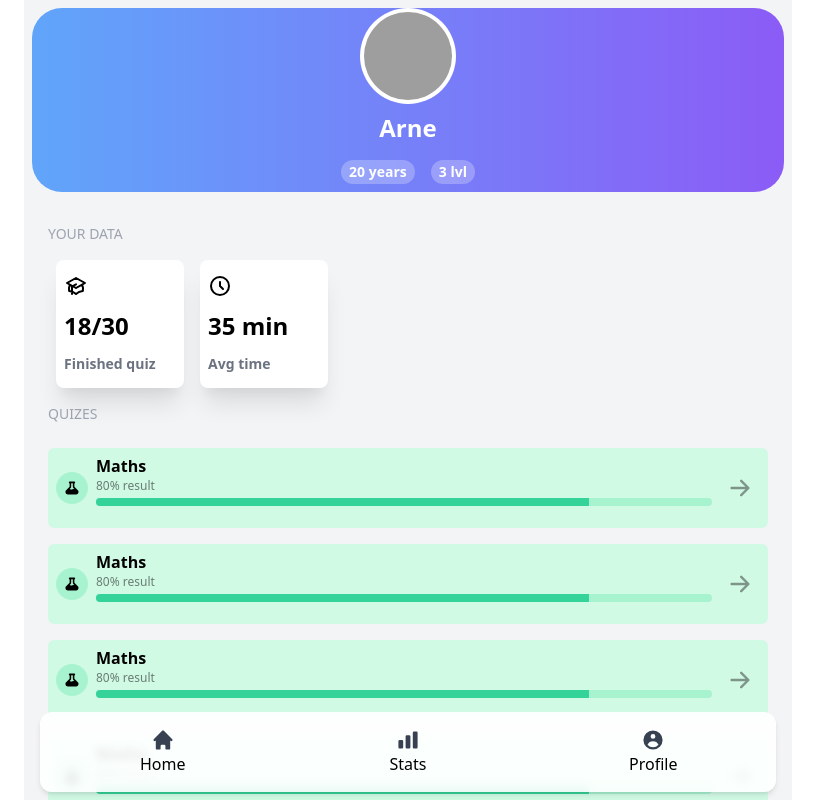
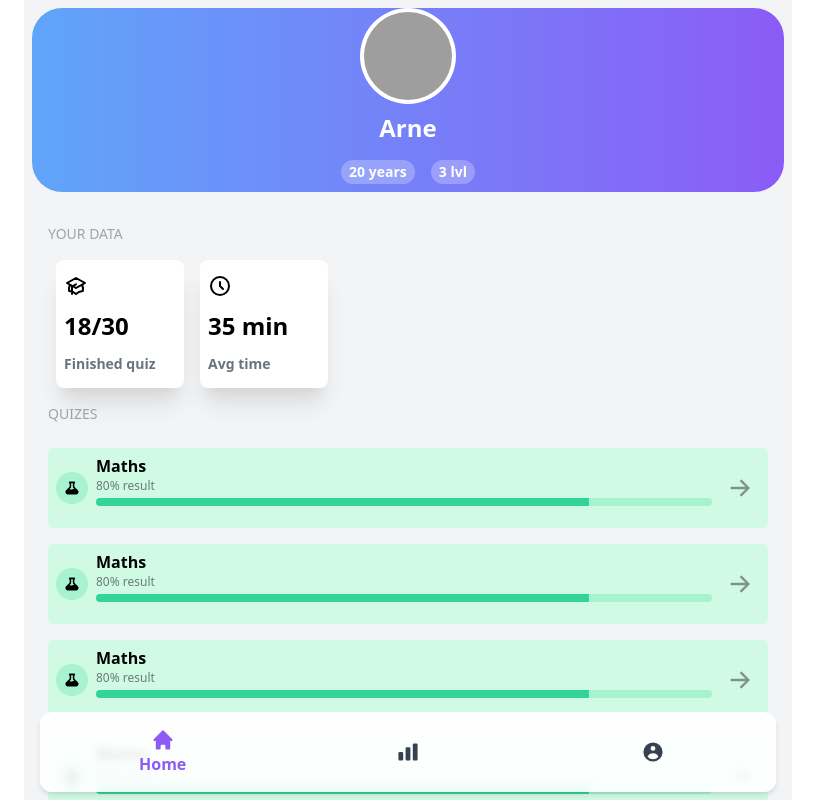
Before and after one commit to ArexSpeed/quizar, a Next.js app: page / in a window 1280 px wide. Shown: the whole page, without its empty margins (232-1047 px from the left). Built offline with nearby package versions, Linux system fonts and the light colour scheme; grey boxes are pictures that could not be loaded.

Commit message:
nav active

```diff
--- a/pages/index.js
+++ b/pages/index.js
@@ -1,6 +1,14 @@
 import Head from 'next/head'
+import { useRouter } from 'next/router'
+import { useState } from 'react';
 
 export default function Home() {
+  const [activeNav, setActiveNav] = useState('')
+  const router = useRouter();
+  const path = router.pathname;
+
+  console.log(path, 'router')
+  console.log(activeNav, 'active')
   return (
     <>
       <Head>
@@ -11,17 +19,32 @@ export default function Home() {
       <div className="fixed bottom-0 inset-x-0 z-10 w-full h-20 px-4 mx-auto mb-2 shadow:md md:max-w-screen-md">
       <nav className="w-full h-20 bg-white backdrop-filter backdrop-blur-sm bg-opacity-90 shadow-md rounded-xl">
         <ul className="flex flex-row justify-between items-center">
-          <li className="w-full h-20 flex flex-col justify-center items-center">
-            <svg className="w-6 h-6 text-gray-700" fill="currentColor" viewBox="0 0 20 20" xmlns="http://www.w3.org/2000/svg"><path d="M10.707 2.293a1 1 0 00-1.414 0l-7 7a1 1 0 001.414 1.414L4 10.414V17a1 1 0 001 1h2a1 1 0 001-1v-2a1 1 0 011-1h2a1 1 0 011 1v2a1 1 0 001 1h2a1 1 0 001-1v-6.586l.293.293a1 1 0 001.414-1.414l-7-7z" /></svg>
-            Home
+          <li
+            className="relative w-full h-20 flex flex-col justify-center items-center cursor-pointer"
+            onMouseEnter={() => setActiveNav('/')}
+            onTouchMoveCapture={() => setActiveNav('/')}
+            onMouseLeave={() => setActiveNav('')}
+          >
+            <svg className={`w-6 h-6 text-gray-700 ${(activeNav || path) === '/' && 'text-purple-500'}`} fill="currentColor" viewBox="0 0 20 20" xmlns="http://www.w3.org/2000/svg"><path d="M10.707 2.293a1 1 0 00-1.414 0l-7 7a1 1 0 001.414 1.414L4 10.414V17a1 1 0 001 1h2a1 1 0 001-1v-2a1 1 0 011-1h2a1 1 0 011 1v2a1 1 0 001 1h2a1 1 0 001-1v-6.586l.293.293a1 1 0 001.414-1.414l-7-7z" /></svg>
+            <h5 className={`${(activeNav || path) === '/' ? 'block' : 'hidden'} text-purple-500 font-semibold`}>Home</h5>
           </li>
-          <li className="w-full h-20 flex flex-col justify-center items-center">
-            <svg className="w-6 h-6 text-gray-700" fill="currentColor" viewBox="0 0 20 20" xmlns="http://www.w3.org/2000/svg"><path d="M2 11a1 1 0 011-1h2a1 1 0 011 1v5a1 1 0 01-1 1H3a1 1 0 01-1-1v-5zM8 7a1 1 0 011-1h2a1 1 0 011 1v9a1 1 0 01-1 1H9a1 1 0 01-1-1V7zM14 4a1 1 0 011-1h2a1 1 0 011 1v12a1 1 0 01-1 1h-2a1 1 0 01-1-1V4z" /></svg>
-            Stats
+          <li
+            className="relative w-full h-20 flex flex-col justify-center items-center cursor-pointer"
+            onMouseEnter={() => setActiveNav('/stats')}
+            onTouchMoveCapture={() => setActiveNav('/stats')}
+            onMouseLeave={() => setActiveNav('')}
+          >
+            <svg className={`w-6 h-6 text-gray-700 ${(activeNav || path) === '/stats' && 'text-purple-500'}`} fill="currentColor" viewBox="0 0 20 20" xmlns="http://www.w3.org/2000/svg"><path d="M2 11a1 1 0 011-1h2a1 1 0 011 1v5a1 1 0 01-1 1H3a1 1 0 01-1-1v-5zM8 7a1 1 0 011-1h2a1 1 0 011 1v9a1 1 0 01-1 1H9a1 1 0 01-1-1V7zM14 4a1 1 0 011-1h2a1 1 0 011 1v12a1 1 0 01-1 1h-2a1 1 0 01-1-1V4z" /></svg>
+            <h5 className={`${(activeNav || path) === '/stats' ? 'block' : 'hidden'} text-purple-500 font-semibold`}>Stats</h5>
           </li>
-          <li className="w-full h-20 flex flex-col justify-center items-center">
-            <svg className="w-6 h-6 text-gray-700" fill="currentColor" viewBox="0 0 20 20" xmlns="http://www.w3.org/2000/svg"><path fillRule="evenodd" d="M18 10a8 8 0 11-16 0 8 8 0 0116 0zm-6-3a2 2 0 11-4 0 2 2 0 014 0zm-2 4a5 5 0 00-4.546 2.916A5.986 5.986 0 0010 16a5.986 5.986 0 004.546-2.084A5 5 0 0010 11z" clipRule="evenodd" /></svg>
-            Profile
+          <li
+            className="relative w-full h-20 flex flex-col justify-center items-center cursor-pointer"
+            onMouseEnter={() => setActiveNav('/profile')}
+            onTouchMoveCapture={() => setActiveNav('/profile')}
+            onMouseLeave={() => setActiveNav('')}
+          >
+            <svg className={`w-6 h-6 text-gray-700 ${(activeNav || path) === '/profile' && 'text-purple-500'}`} fill="currentColor" viewBox="0 0 20 20" xmlns="http://www.w3.org/2000/svg"><path fillRule="evenodd" d="M18 10a8 8 0 11-16 0 8 8 0 0116 0zm-6-3a2 2 0 11-4 0 2 2 0 014 0zm-2 4a5 5 0 00-4.546 2.916A5.986 5.986 0 0010 16a5.986 5.986 0 004.546-2.084A5 5 0 0010 11z" clipRule="evenodd" /></svg>
+            <h5 className={`${(activeNav || path) === '/profile' ? 'block' : 'hidden'} text-purple-500 font-semibold`}>Profile</h5>
           </li>
         </ul>
       </nav>
```
